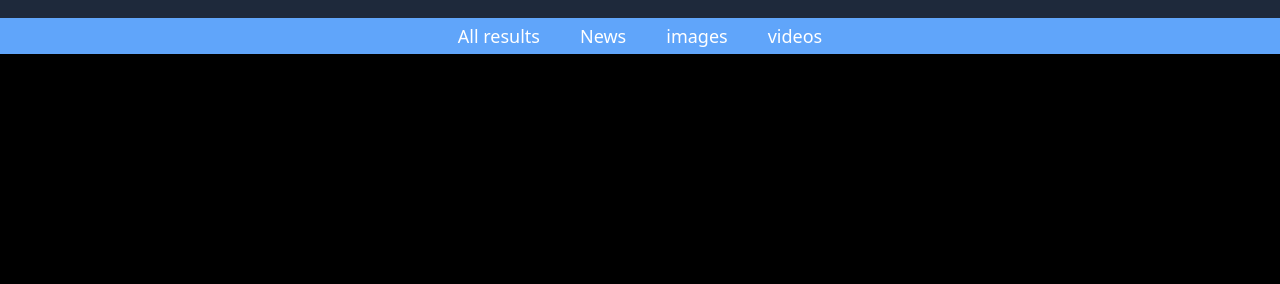
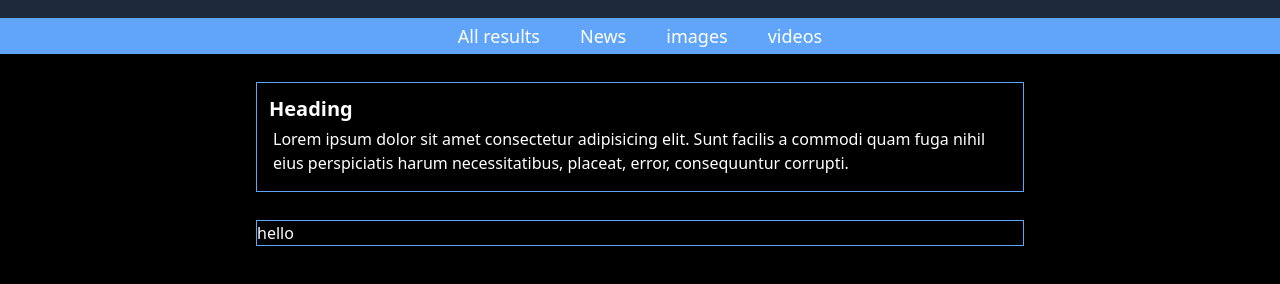
Before and after one commit to AakashRawat04/Top-Tenner, a website built with Vite: page index.html in a window 1280 px wide. Shown: the part 62-346 px from the top of the page. Built offline with nearby package versions, Linux system fonts and the light colour scheme.

Commit message:
initial designing of results page

```diff
--- a/index.html
+++ b/index.html
@@ -41,6 +41,22 @@
           </ul>
      </div>
 
+     <div class="flex justify-center text-white">
+     <div class="grid grid-cols-1 w-3/5">
+
+          <div class="mt-7 border border-blue-400 p-3 hover:border-green-500 ">
+               <div class="heading text-xl font-bold hover:underline hover:text-blue-700">
+                    Heading
+               </div>
+               <div class="p-1">
+                    Lorem ipsum dolor sit amet consectetur adipisicing elit. Sunt facilis a commodi quam fuga nihil eius perspiciatis harum necessitatibus, placeat, error, consequuntur corrupti.
+               </div>
+          </div>
+          <div class="mt-7 border border-blue-400">
+               hello
+          </div>
+     </div>
+     </div>
      <script src="app.js"></script>
 </body>
 
```
